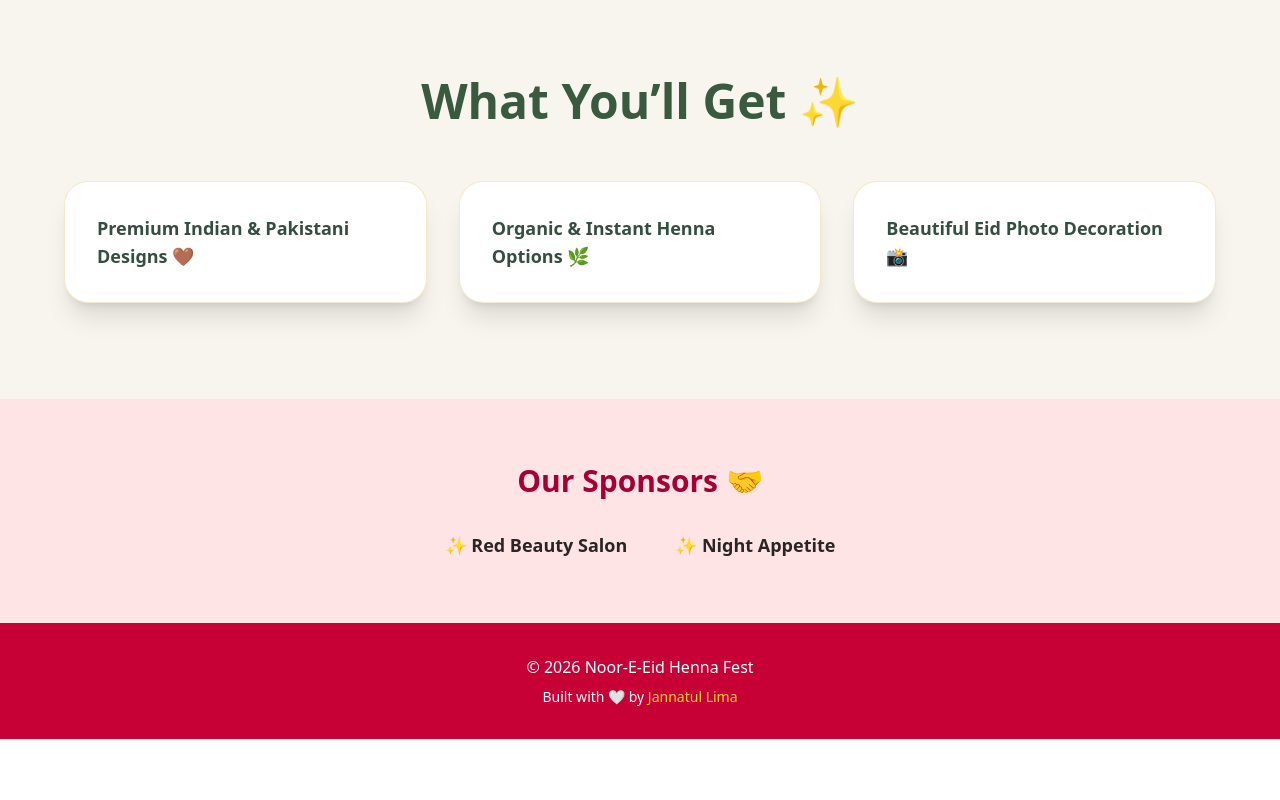
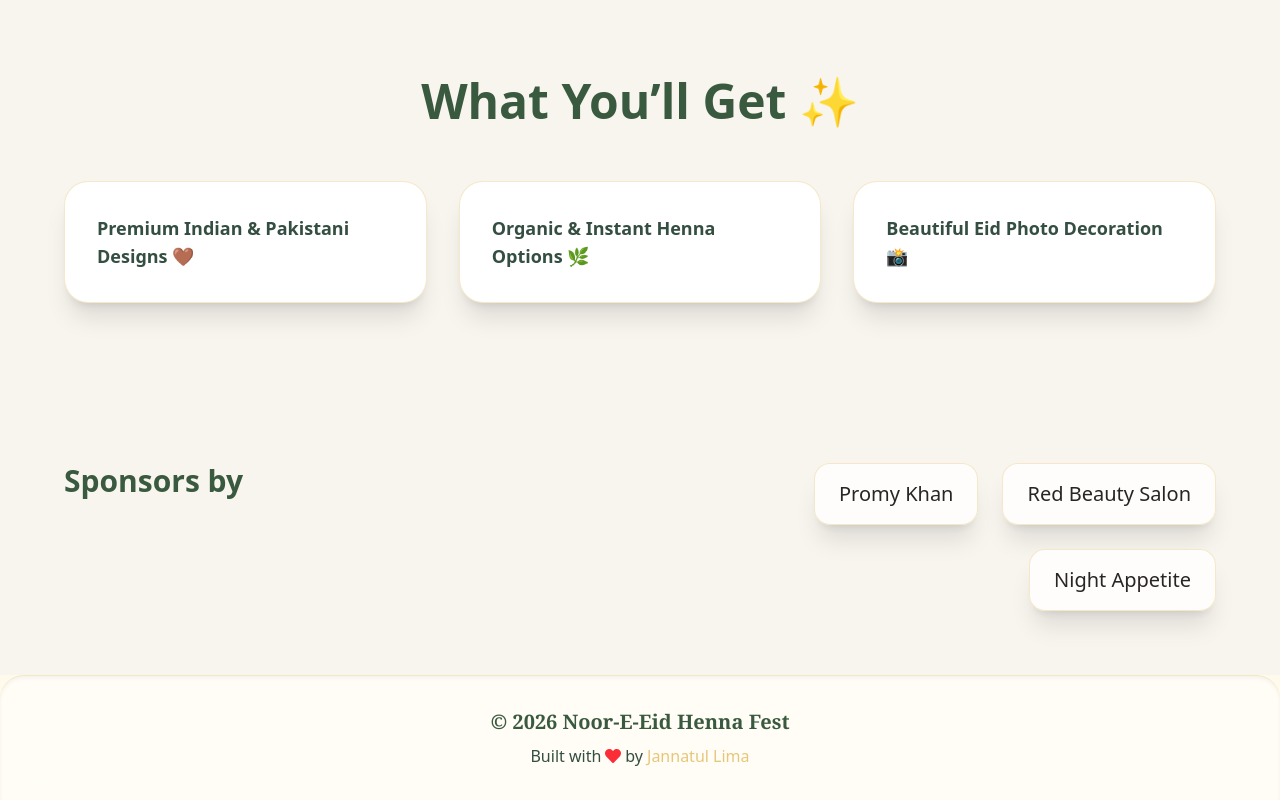
Before and after one commit to JannatulLima9575/henna_fest_2026, a Next.js app: page / in a window 1280 px wide. Shown: the part 1919-2719 px from the top of the page. Before the commit the page ends 2658 px from the top, so only its background shows below. Built offline with nearby package versions, Linux system fonts and the light colour scheme.

Commit message:
added two more real life landing page project

```diff
--- a/components/Footer.tsx
+++ b/components/Footer.tsx
@@ -1,10 +1,27 @@
+import { FaHeart } from "react-icons/fa";
+
 const Footer = () => {
   return (
-    <footer className="py-8 text-center bg-rose-700 text-white">
-      <p>© 2026 Noor-E-Eid Henna Fest</p>
-      <p className="text-sm mt-2">
-        Built with 🤍 by <a className="text-amber-300 hover:text-amber-500" href="https://jannatullima.vercel.app/">Jannatul Lima</a>
+    <footer className="py-8 px-4 md:px-6 text-center bg-white/50 backdrop-blur-lg rounded-t-3xl shadow-inner border-t border-[#e6c77a]/40">
+
+      {/* Main Text */}
+      <p className="text-lg md:text-xl font-serif font-semibold text-[#3a5a40]">
+        © 2026 Noor-E-Eid Henna Fest
       </p>
+
+      {/* Built With Love */}
+      <p className="text-sm md:text-base mt-2 flex justify-center items-center gap-1 text-[#344e41]">
+        Built with <FaHeart className="text-red-500 animate-pulse" /> by{" "}
+        <a
+          href="https://jannatullima.vercel.app/"
+          className="text-[#e6c77a] hover:text-[#d4b459] transition-colors duration-300"
+          target="_blank"
+          rel="noopener noreferrer"
+        >
+          Jannatul Lima
+        </a>
+      </p>
+
     </footer>
   );
 };
--- a/components/Sponsors.tsx
+++ b/components/Sponsors.tsx
@@ -1,13 +1,35 @@
 const Sponsors = () => {
+  const sponsors = [
+    { name: "Promy Khan", link: "https://www.facebook.com/promykhann" },
+    { name: "Red Beauty Salon", link: "https://www.facebook.com/p/RED-Beauty-Salon-61571536495861/" },
+    { name: "Night Appetite", link: "#" }
+  ];
+
   return (
-    <section className="py-16 bg-rose-100 text-center">
-      <h2 className="text-3xl font-bold text-rose-800 mb-8">
-        Our Sponsors 🤝
-      </h2>
+    <section className="py-16 px-4 md:px-6 bg-[#f8f5ef]">
 
-      <div className="flex justify-center gap-12 text-lg font-semibold">
-        <p>✨ Red Beauty Salon</p>
-        <p>✨ Night Appetite</p>
+      <div className="max-w-6xl mx-auto flex flex-col md:flex-row items-center md:items-start justify-between gap-8">
+
+        {/* Title */}
+        <h2 className="text-3xl  font-serif font-bold text-[#3a5a40] md:flex-1">
+          Sponsors by
+        </h2>
+
+        {/* Sponsor Cards */}
+        <div className="flex flex-wrap justify-center md:justify-end gap-4 md:gap-6 flex-1">
+          {sponsors.map((sponsor, index) => (
+            <a
+              key={index}
+              href={sponsor.link}
+              target="_blank"
+              rel="noopener noreferrer"
+              className="bg-white/80 backdrop-blur-lg rounded-2xl px-6 py-4 shadow-xl border border-[#e6c77a]/40 hover:-translate-y-1 transition-transform duration-300"
+            >
+              <p className="text-lg md:text-xl">{sponsor.name}</p>
+            </a>
+          ))}
+        </div>
+
       </div>
     </section>
   );
--- a/components/WhatsAppButton.tsx
+++ b/components/WhatsAppButton.tsx
@@ -1,16 +1,17 @@
 "use client";
 
+import Link from "next/link";
 import { FaWhatsapp } from "react-icons/fa";
 
 const WhatsAppButton = () => {
   return (
-    <a
+    <Link
       href="https://wa.me/8801XXXXXXXXX"
       target="_blank"
       className="fixed bottom-6 right-6 bg-green-500 text-white p-4 rounded-full shadow-2xl hover:scale-110 transition"
     >
       <FaWhatsapp size={28} />
-    </a>
+    </Link>
   );
 };
 
```
Also changed, not shown: image.png (added), 1 other file (tests, documents, lock files or other folders).
